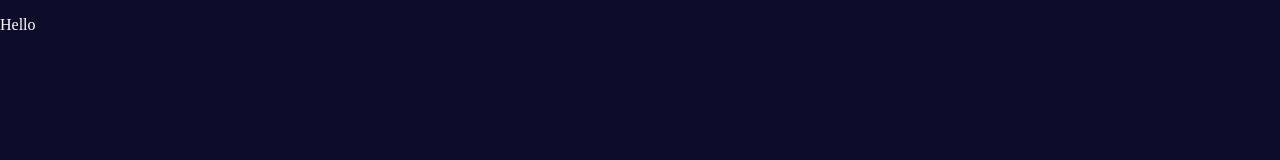
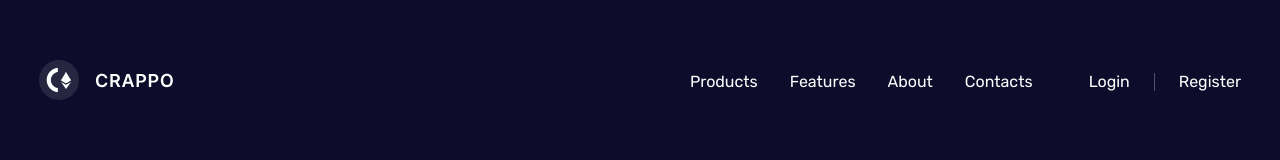
Before and after one commit to novozhilovsergeydisk/crappo, a plain HTML site: page index.html in a window 1280 px wide. Drawn offline with nearby package versions, Linux system fonts and the light colour scheme.

Commit message:
Add and modify files

```diff
--- a/index.html
+++ b/index.html
@@ -9,6 +9,51 @@
     <link rel="stylesheet" href="styles/style.css">
 </head>
 <body>
-    <p>Hello</h1>
+    <header class="header">
+        <a href="i#" class="logo">
+            <img src="images/logo.svg" alt="logo">
+        </a>
+
+        <nav class="nav">
+            <ul class="nav">
+                <li class="nav-item">
+                    <a href="#" class="nav-link">Products</a>
+                </li>
+            </ul>
+
+            <ul class="nav">
+                <li class="nav-item">
+                    <a href="#" class="nav-link">Features</a>
+                </li>
+            </ul>
+
+            <ul class="nav">
+                <li class="nav-item">
+                    <a href="#" class="nav-link">About</a>
+                </li>
+            </ul>
+
+            <ul class="nav">
+                <li class="nav-item">
+                    <a href="#" class="nav-link">Contacts</a>
+                </li>
+            </ul>
+
+            <ul class="nav">
+                <li class="nav-item nav-item--login">
+                    <a href="#" class="nav-link nav-link--login">Login</a>
+                </li>
+            </ul>
+
+            <ul class="nav">
+                <li class="nav-item nav-item--register">
+                    <a href="#" class="nav-link nav-link--register">Register</a>
+                </li>
+            </ul>
+        </nav>
+    </header>
+    <main>
+
+    </main>
 </body>
 </html>
--- a/styles/style.css
+++ b/styles/style.css
@@ -1,9 +1,49 @@
+@import url('https://fonts.googleapis.com/css2?family=Rubik:wght@400;500;700&display=swap');
+
 :root {
     --dark: #0D0D2B;
     --white: #FFFFFF;
     --blue: #3671E9;
+    --purple: #2B076E;
 }
 body {
     background-color: var(--dark);
     color: var(--white);
+    font-family: 'Rubik', sans-serif;
 }
+.header {
+    max-width: 1202px;
+    padding-left: 15px;
+    padding-right: 15px;
+    margin: 0 auto;
+    display: flex;
+    justify-content: space-between;
+    align-items: center;
+    margin-top: 60px;
+}
+.nav {
+    display: flex;
+    align-items: center;
+    list-style-type: none;
+    padding-left: 0;
+    margin: 0;
+}
+.nav-item {
+    margin-left: 32px;
+}
+.nav-item--login {
+    margin-left: 56px !important;
+    padding-right: 24px;
+    border-right: 1px solid rgba(242,242,242,0.3);
+}
+.nav-item--register {
+    margin-left: 24px;
+}
+.nav-link {
+    color: var(--white);
+    text-decoration: none;
+    font-size: 16px;
+}
+.nav-item--login {
+    font-weight: 500px;
+}
```
Also changed, not shown: images/icon01.svg (added), images/icon02.svg (added), images/icon03.svg (added), images/logo.svg (added), images/main.svg (added), images/progger.svg (added), images/sicial-networks/fb.svg (added), images/sicial-networks/in.svg (added), images/sicial-networks/inst.svg (added), images/sicial-networks/tw.svg (added), images/sicial-networks/yt.svg (added).
